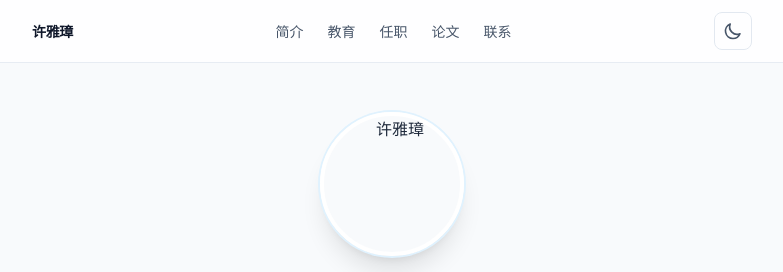
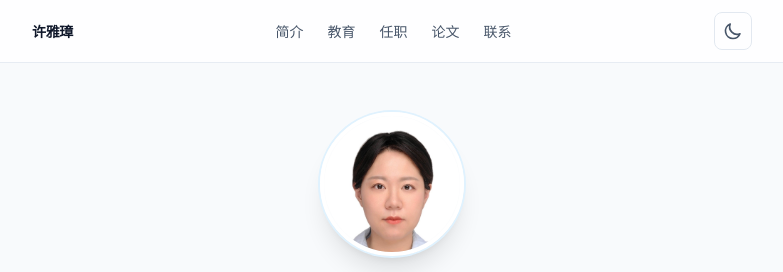
Before and after one commit to convolutionROC/website-intro-xu123, a plain HTML site: page index.html in a window 1280 px wide. Shown: the top 272 px of the page, without its empty margins (248-1031 px from the left). Drawn offline with nearby package versions, Linux system fonts and the light colour scheme.

Commit message:
Add files via upload

```diff
--- a/index.html
+++ b/index.html
@@ -85,7 +85,7 @@
       <section id="about" class="mb-16 scroll-mt-28 text-center sm:mb-20">
         <div class="mx-auto mb-6 h-32 w-32 overflow-hidden rounded-full border-4 border-white shadow-xl ring-2 ring-sky-100 dark:border-slate-800 dark:ring-sky-900/50 sm:h-36 sm:w-36">
           <img
-            src="assets/avatar.png"
+            src="avatar.png"
             alt="许雅璋"
             width="144"
             height="144"
```
